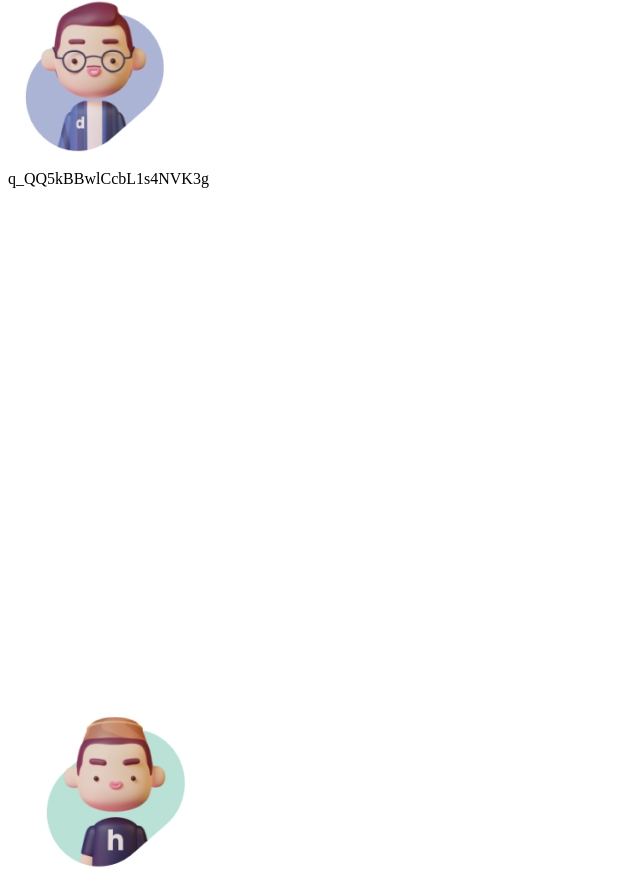
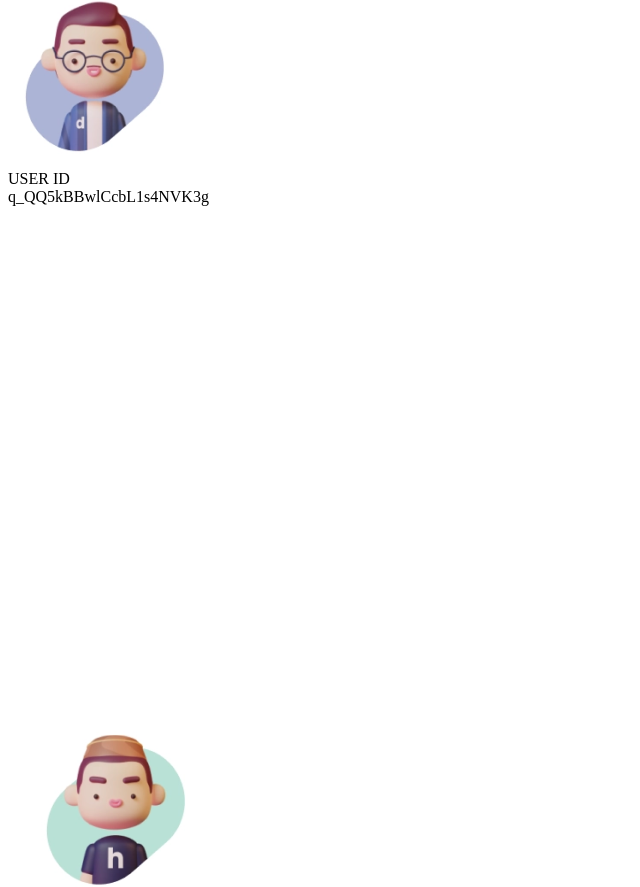
Before and after one commit to felicepng/yelpfriends, a Next.js app in the folder client/: page / in a window 1280 px wide. Shown: the part 1675-2562 px from the top of the page, without its empty margins (0-640 px from the left). Built offline with nearby package versions, Linux system fonts and the light colour scheme.

Commit message:
Edit UserCard

```diff
--- a/client/components/UserCard.js
+++ b/client/components/UserCard.js
@@ -1,9 +1,12 @@
 const UserCard = () => {
   return (
-    <div className="bg-white shadow rounded-2xl h-14 mb-4 px-4 w-full flex justify-between items-center">
+    <div className="bg-white shadow rounded-2xl h-16 mb-4 px-4 w-full flex justify-between items-center">
       <div className="flex items-center">
-        <img src={`/users/${Math.floor(Math.random() * 10)}.png`} className="h-10 mr-1" />
-        <div className="text-gray-500">q_QQ5kBBwlCcbL1s4NVK3g</div>
+        <img src={`/users/${Math.floor(Math.random() * 10)}.png`} className="h-11 mr-3" />
+        <div>
+          <div className="text-gray-500 text-xs font-bold">USER ID</div>
+          <div className="text-gray-500 text-sm">q_QQ5kBBwlCcbL1s4NVK3g</div>
+        </div>
       </div>
       <div className="flex items-center bg-theme rounded-full text-white pb-1 px-2 cursor-pointer hover:bg-gray-400">
         <img src="/users/addButton.png" className="h-5" />
```
